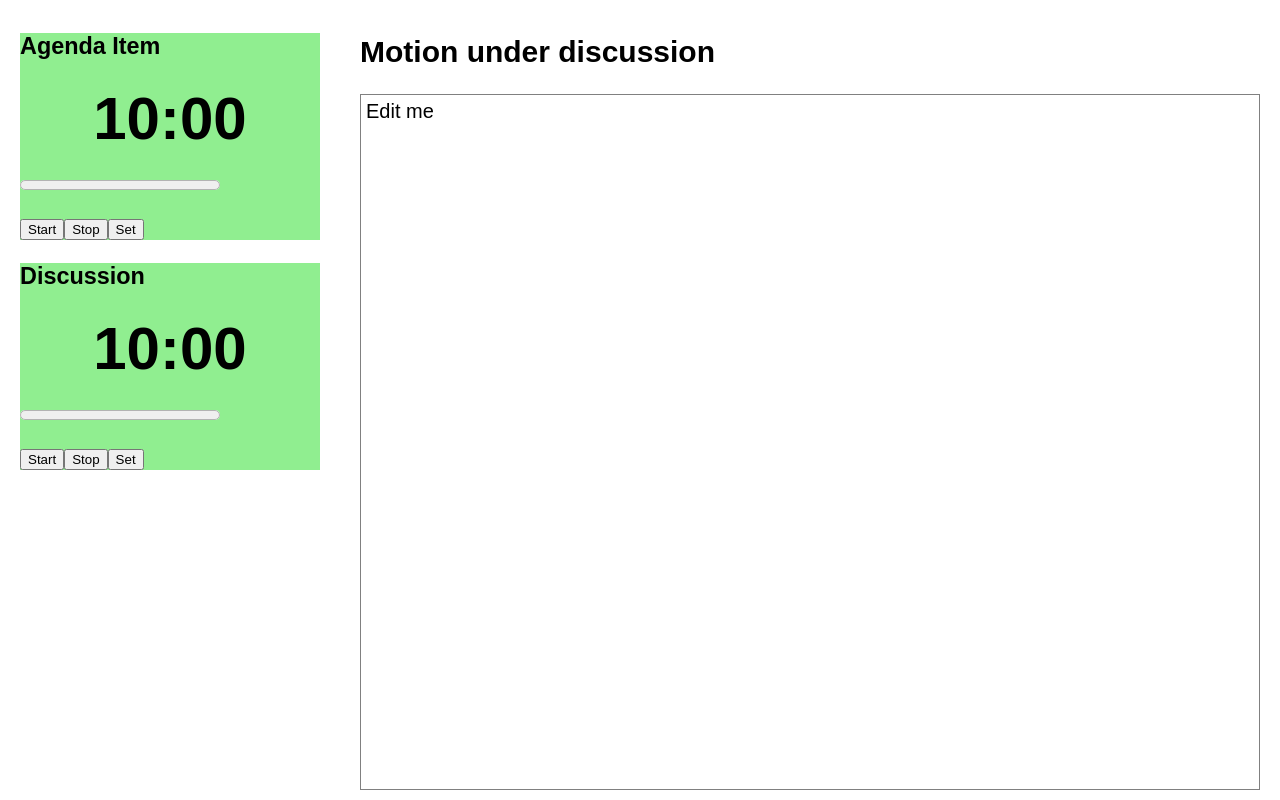
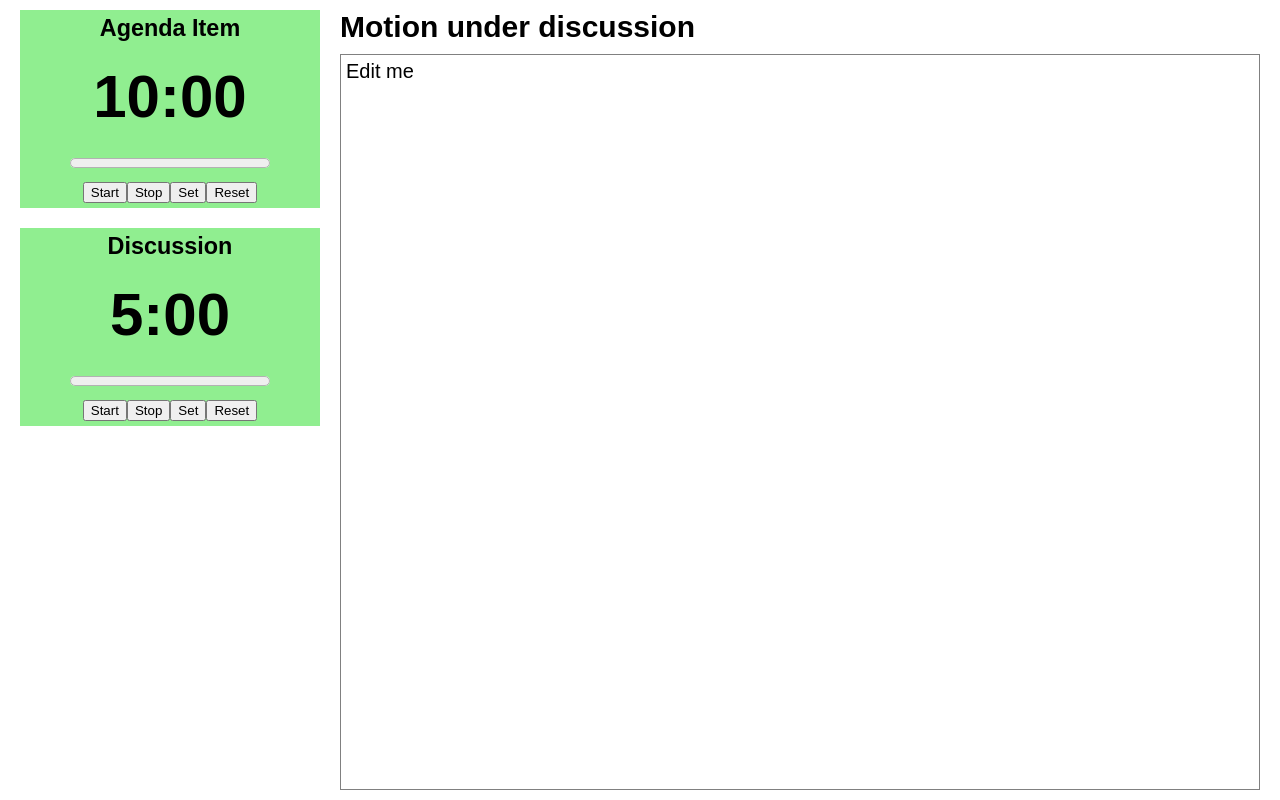
Before and after one commit to ethransom/parlipal, a React (Create React App) app: page / in a window 1280 px wide. Built offline with nearby package versions, Linux system fonts and the light colour scheme; the HTML template or start-up script is replaced by a standard one.

Commit message:
Make styling tweaks

```diff
--- a/src/App.css
+++ b/src/App.css
@@ -16,10 +16,13 @@
 aside {
   width: 300px;
   padding: 10px 20px;
+  display: flex;
+  flex-direction: column;
+  /* justify-content: space-between; */
 }
 
 main {
-  padding: 10px 20px;
+  padding: 10px 20px 10px 0;
   flex: 1;
 }
 
@@ -27,6 +30,10 @@ section.motion {
   display: flex;
   flex-direction: column;
   height: 100%;
+}
+
+section.motion h1 {
+  margin: 0 0 10px 0;
 }
 
 section.motion div {
@@ -41,6 +48,14 @@ section.motion div * {
 
 section.timer {
   background-color: lightgreen;
+  margin: 0;
+  text-align: center;
+  margin-bottom: 20px;
+  /* padding: 5px 0; */
+}
+
+section.timer h3 {
+  margin: 5px 0;
 }
 
 section.timer.warning {
@@ -56,3 +71,7 @@ section.timer h1 {
   margin: 20px;
   text-align: center;
 }
+
+section.timer p {
+   margin: 5px;
+}
--- a/src/App.tsx
+++ b/src/App.tsx
@@ -3,7 +3,12 @@ import './App.css';
 
 class Timer extends React.Component {
   props = {
-    title: ""
+    title: "",
+    value: 10*60,
+  }
+
+  componentWillMount() {
+    this.setState({value: this.props.value, origValue: this.props.value});
   }
 
   state = {
@@ -14,16 +19,21 @@ class Timer extends React.Component {
   private timer: number | null = null;
 
   private start = () => {
+    if (this.timer) {
+      return;
+    }
     this.timer = window.setInterval(this.tick, 1000);
   }
 
   private stop = () => {
-    if (this.timer) {
-      window.clearInterval(this.timer);
+    if (!this.timer) {
+      return;
     }
+    window.clearInterval(this.timer);
   }
 
   private set = () => {
+    this.stop();
     let val: string | null = null;
     while (val == null || isNaN(parseInt(val))) {
       val = prompt("Set the timer for x minutes:");
@@ -32,7 +42,11 @@ class Timer extends React.Component {
     let seconds = parseInt(val) * 60;
 
     this.setState({origValue: seconds, value: seconds});
-    stop();
+  }
+
+  private reset = () => {
+    this.stop();
+    this.setState({value: this.state.origValue});
   }
 
   private tick = () => {
@@ -80,6 +94,7 @@ class Timer extends React.Component {
           <button onClick={this.start}>Start</button>
           <button onClick={this.stop}>Stop</button>
           <button onClick={this.set}>Set</button>
+          <button onClick={this.reset}>Reset</button>
         </p>
       </section>
     )
@@ -91,6 +106,20 @@ class Timer extends React.Component {
 //     speakers: [] as Array<string>,
 //   }
 
+//   newSpeaker: HTMLInputElement | null = null
+
+//   private addSpeaker = () => {
+//     if (!this.newSpeaker) {
+//       return;
+//     }
+
+//     let newSpeaker = this.newSpeaker.value;
+
+//     this.setState({speakers: this.state.speakers.concat(newSpeaker)});
+
+//     this.newSpeaker.value = "";
+//   }
+
 //   private renderSpeaker(speaker: string) {
 //     return <li>{speaker}</li>;
 //   }
@@ -99,6 +128,8 @@ class Timer extends React.Component {
 //     return (
 //       <section className="speakersList">
 //         <h3>Speakers List</h3>
+//         <input type="text" ref={(elm) => this.newSpeaker = elm}/>
+//         <button onClick={this.addSpeaker}>Add</button>
 //         <ul>
 //           {this.state.speakers.map(this.renderSpeaker, this)}
 //         </ul>
@@ -125,9 +156,9 @@ class App extends React.Component {
     return (
       <div className="App">
         <aside>
-          <Timer title="Agenda Item"/>
-          <Timer title="Discussion"/>
-          {/* <SpeakersList/> */}
+          <Timer value={10*60} title="Agenda Item"/>
+          <Timer value={5*60} title="Discussion"/>
+          {/* <SpeakersList/>  */}
         </aside>
         <main>
           <Motion/>
```
